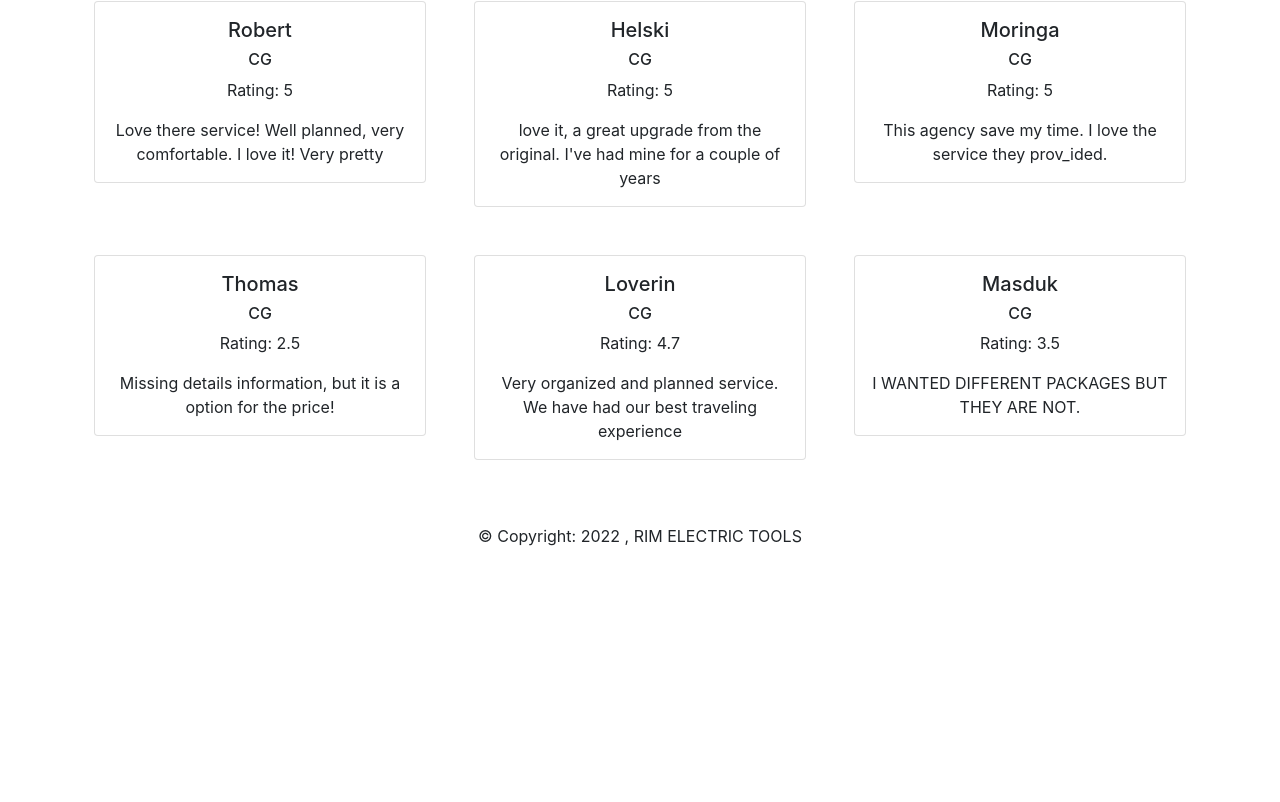
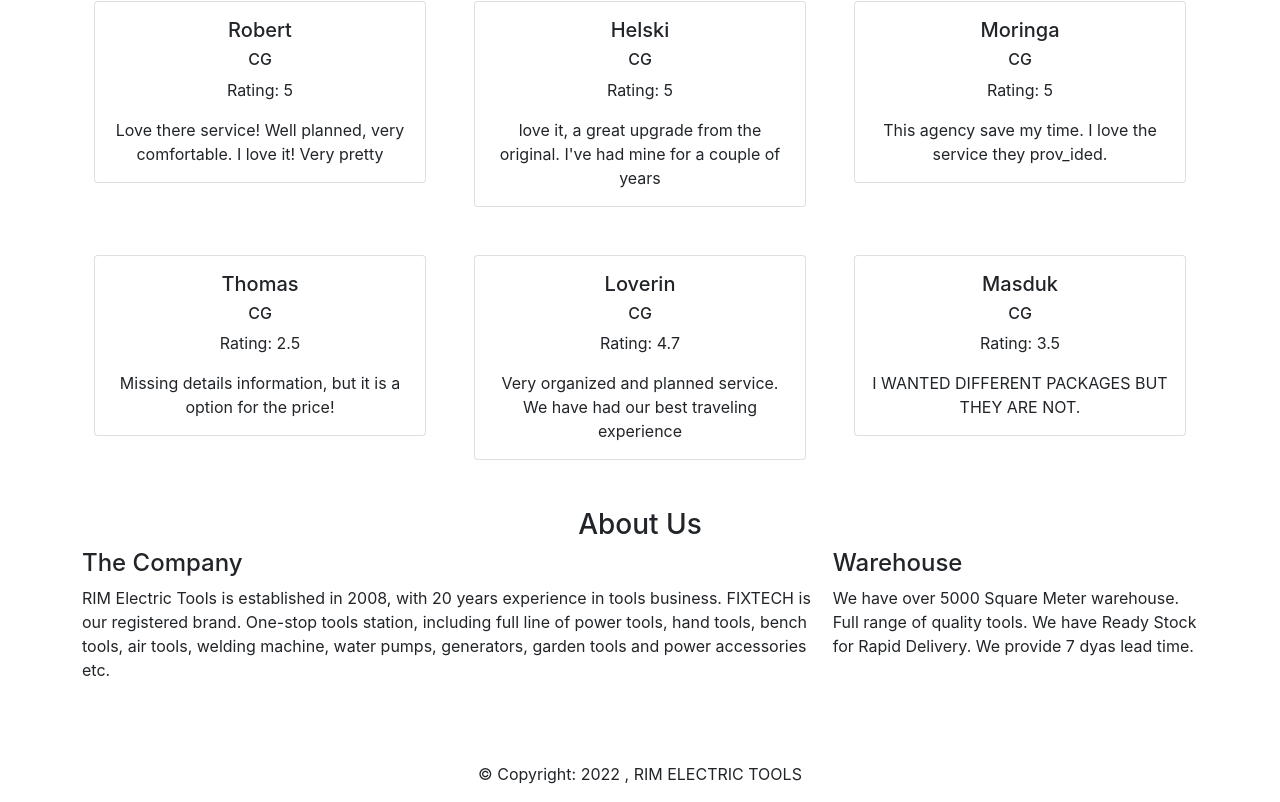
Before and after one commit to rimitdb/tool-manufacturing-website, a React (Create React App) app: page / in a window 1280 px wide. Shown: the part 2274-3076 px from the top of the page. Before the commit the page ends 2838 px from the top, so only its background shows below. Built offline with nearby package versions, Linux system fonts and the light colour scheme.

Commit message:
Reviews done

```diff
--- /dev/null
+++ b/src/components/AboutUs/AboutUs.js
@@ -0,0 +1,21 @@
+import React from 'react';
+
+const AboutUs = () => {
+    return (
+        <div className='container mt-5'>
+            <h3>About Us</h3>
+            <div className='d-flex'>
+                <div className='text-start'>
+                    <h4>The Company</h4>
+                    <p>RIM Electric Tools is established in 2008, with 20 years experience in tools business. FIXTECH is our registered brand. One-stop tools station, including full line of power tools, hand tools, bench tools, air tools, welding machine, water pumps, generators, garden tools and power accessories etc.</p>
+                </div>
+                <div className='text-start'>
+                    <h4>Warehouse</h4>
+                    <p>We have over 5000 Square Meter warehouse. Full range of quality tools. We have Ready Stock for Rapid Delivery. We provide 7 dyas lead time.</p>
+                </div>
+            </div>
+        </div>
+    );
+};
+
+export default AboutUs;
--- a/src/components/Home/Home.js
+++ b/src/components/Home/Home.js
@@ -1,4 +1,5 @@
 import React from 'react'
+import AboutUs from '../AboutUs/AboutUs'
 import BusinessSummary from '../BusinessSummary/BusinessSummary'
 import Banner from '../Home/Banner'
 import Reviews from '../Reviews/Reviews'
@@ -11,6 +12,7 @@ const Home = () => {
       <Tools></Tools>
       <BusinessSummary></BusinessSummary>
       <Reviews></Reviews>
+      <AboutUs></AboutUs>
     </div>
   )
 }
```
